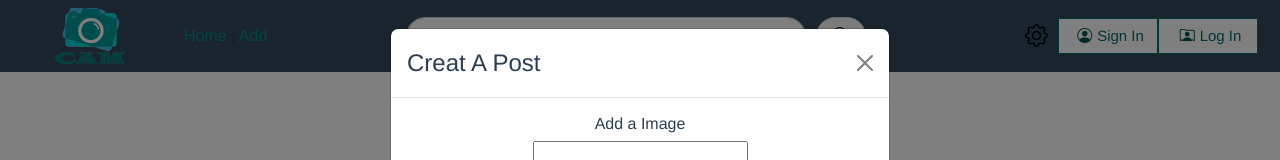
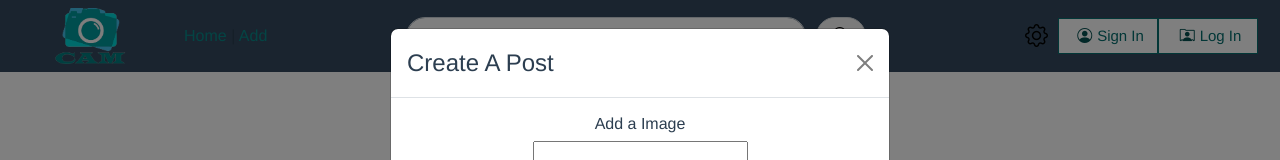
Before and after one commit to AmandaAzania/depositInspo, a Vue app: page /AddPost in a window 1280 px wide. Both pictures are taken after a click on the button "Hello". Shown: the top 160 px of the page. Built offline with nearby package versions, Linux system fonts and the light colour scheme.

Commit message:
addPost & db

```diff
--- a/Data/db.json
+++ b/Data/db.json
@@ -155,7 +155,7 @@
       "image_url": "https://i.postimg.cc/L6wS2s69/Meme5.webp",
       "catergory": "memes",
       "desc": "Funny Memes",
-      "postedBy": "Json",
+      "postedBy": "Mogamat",
       "Title": "My Life Story",
       "urls": {
         "url": "https://betterprogramming.pub/15-css-tips-guides-and-code-snippets-for-beginners-efde96fb0aee",
--- a/src/store/index.js
+++ b/src/store/index.js
@@ -31,7 +31,7 @@ export default createStore({
         },
       })
       .then(res =>  res.json())
-      .then(() => context.dispatch("getPosts"))
+      .then(()=> context.dispatch("getPosts"))
     }
   },
   modules: {
--- a/src/views/AddPost.vue
+++ b/src/views/AddPost.vue
@@ -7,7 +7,7 @@
                 <div class="modal-dialog">
                     <div class="modal-content">
                     <div class="modal-header">
-                        <h4 class="modal-title" id="exampleModalLabel">Creat A Post</h4>
+                        <h4 class="modal-title" id="exampleModalLabel">Create A Post</h4>
                         <button type="button" class="btn-close" data-bs-dismiss="modal" aria-label="Close"></button>
                     </div>
                     <div class="modal-body">
@@ -40,7 +40,8 @@ export default {
     return{
             title: "",
             catergory: "",
-            desc: ""
+            desc: "",
+            image_url:""
 
     }
   },
@@ -49,7 +50,9 @@ export default {
         return this.$store.dispatch("addPost",{
             title: this.title,
             catergory: this.catergory,
-            desc: this.desc
+            desc: this.desc,
+            image_url: this.image_url
+
         })
     }
   }
```
